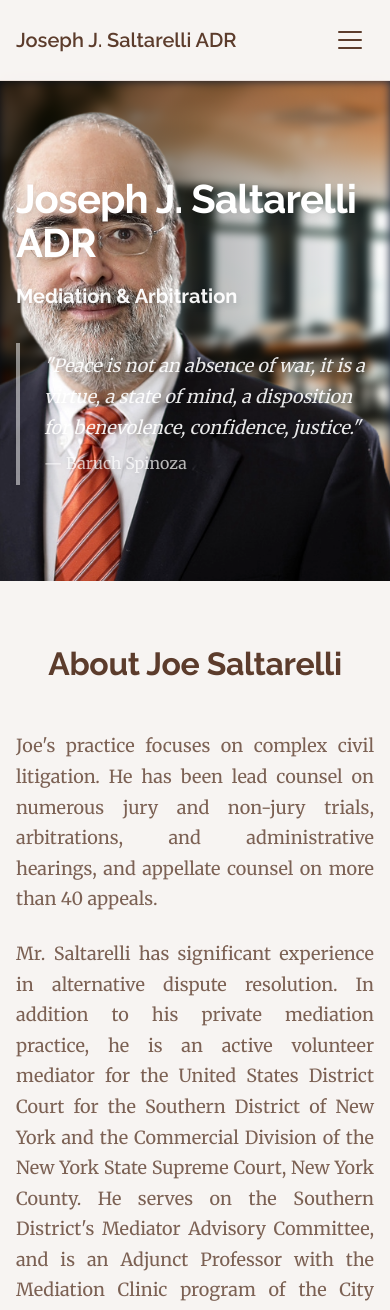
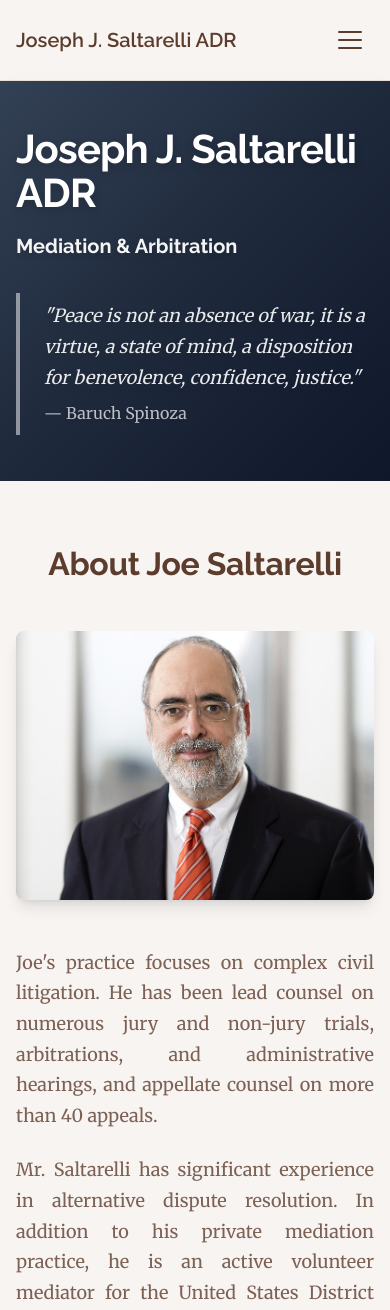
Before and after one commit to anthonysaltarelli/jjsadr, a Next.js app: page / in a window 390 px wide. Shown: the top 1310 px of the page. Built offline with nearby package versions, Linux system fonts and the light colour scheme.

Commit message:
updated mobile headero

```diff
--- a/app/page.tsx
+++ b/app/page.tsx
@@ -29,10 +29,10 @@ export default function Home() {
 
       <main>
         {/* Header Section with Background 6 */}
-        <section className="relative min-h-[500px] md:min-h-[600px] flex items-center overflow-hidden bg-slate-800">
-          {/* Background Image */}
+        <section className="relative min-h-[400px] md:min-h-[600px] flex items-center overflow-hidden bg-slate-800">
+          {/* Background Image - Desktop only */}
           <div
-            className={`absolute inset-0 transition-opacity duration-500 ${showImages ? 'opacity-100' : 'opacity-0'}`}
+            className={`hidden md:block absolute inset-0 transition-opacity duration-500 ${showImages ? 'opacity-100' : 'opacity-0'}`}
             style={{
               backgroundImage: 'url(/background6.jpg)',
               backgroundSize: 'cover',
@@ -42,16 +42,23 @@ export default function Home() {
             }}
           />
 
-          {/* Black gradient overlay at 70% opacity */}
+          {/* Mobile-only charcoal gradient overlay */}
           <div
-            className={`absolute inset-0 transition-opacity duration-500 ${showImages ? 'opacity-100' : 'opacity-0'}`}
+            className={`md:hidden absolute inset-0 transition-opacity duration-500 ${showImages ? 'opacity-100' : 'opacity-0'}`}
+            style={{
+              background: 'linear-gradient(135deg, rgb(51, 65, 85) 0%, rgb(30, 41, 59) 50%, rgb(15, 23, 42) 100%)'
+            }}
+          />
+          {/* Desktop-only gradient overlay with transparency on right */}
+          <div
+            className={`hidden md:block absolute inset-0 transition-opacity duration-500 ${showImages ? 'opacity-100' : 'opacity-0'}`}
             style={{
               background: 'linear-gradient(to right, rgba(0, 0, 0, 0.7), rgba(0, 0, 0, 0.28), transparent)'
             }}
           />
 
-          {/* Headshot Image - Right Aligned, Full Height */}
-          <div className={`absolute right-0 top-0 h-full w-[600px] md:w-[700px] transition-opacity duration-500 ${showImages ? 'opacity-100' : 'opacity-0'}`}>
+          {/* Headshot Image - Right Aligned, Full Height - Hidden on Mobile */}
+          <div className={`hidden md:block absolute right-0 top-0 h-full w-[600px] md:w-[700px] transition-opacity duration-500 ${showImages ? 'opacity-100' : 'opacity-0'}`}>
             <Image
               src="/joesaltarelli_headshot.png"
               alt="Joseph J. Saltarelli"
@@ -89,6 +96,19 @@ export default function Home() {
             <h2 className="text-display-md text-foreground mb-12 text-center">
               About Joe Saltarelli
             </h2>
+
+            {/* Mobile-only headshot */}
+            <div className="md:hidden mb-12 flex justify-center">
+              <div className="relative w-full max-w-md aspect-[4/3] rounded-lg overflow-hidden shadow-lg">
+                <Image
+                  src="/josephsaltarelli_headshot_background.jpg"
+                  alt="Joseph J. Saltarelli"
+                  fill
+                  className="object-cover"
+                  sizes="(max-width: 768px) 100vw, 0px"
+                />
+              </div>
+            </div>
 
             {/* Main intro */}
             <div className="max-w-4xl mx-auto mb-12">
```
Also changed, not shown: public/josephsaltarelli_headshot_background.jpg (added), 1 other file (tests, documents, lock files or other folders).
